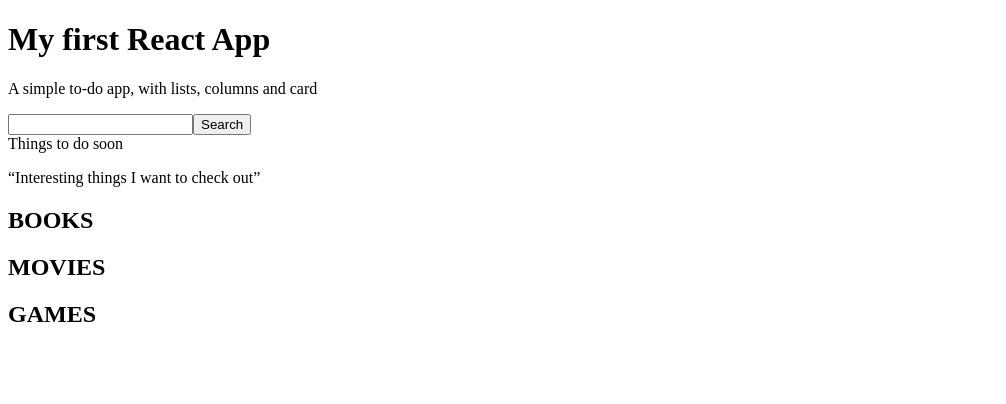
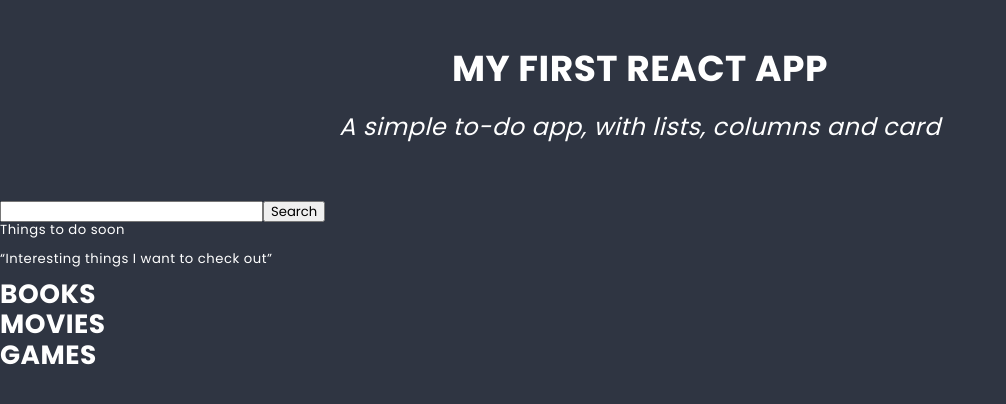
Before and after one commit to Lukasz1991PL/myreact, a JavaScript app: page / in a window 1280 px wide. Shown: the top 404 px of the page, without its empty margins (0-1006 px from the left). Built offline with nearby package versions, Linux system fonts and the light colour scheme.

Commit message:
add Hero

```diff
--- a/package.json
+++ b/package.json
@@ -9,6 +9,7 @@
     "react": "^18.2.0",
     "react-dom": "^18.2.0",
     "react-scripts": "5.0.1",
+    "sass": "^1.54.9",
     "web-vitals": "^2.1.4"
   },
   "scripts": {
--- a/src/components/hero/Hero.js
+++ b/src/components/hero/Hero.js
@@ -1,8 +1,12 @@
+import './Hero.scss';
+
 const Hero = () => {
   return (
-    <div>
-      <h1>My first React App</h1>
-      <p>A simple to-do app, with lists, columns and card</p>
+    <div className='hero'>
+      <h1 className='title'>My first React App</h1>
+      <p className='subtitle'>
+        A simple to-do app, with lists, columns and card
+      </p>
     </div>
   );
 };
--- /dev/null
+++ b/src/components/hero/Hero.scss
@@ -0,0 +1,24 @@
+@import '../../styles/settings.scss';
+
+.hero {
+  padding: $base-size;
+}
+
+.title {
+  padding: ($base-size * 3) 0;
+  text-align: center;
+  font-size: ($base-size * 3);
+  text-transform: uppercase;
+}
+
+.subtitle {
+  padding: ($base-size * 2) 0;
+  text-align: center;
+  font-size: ($base-size * 2);
+  font-style: italic;
+  font-weight: normal;
+}
+
+.title + .subtitle {
+  margin-top: (-$base-size * 3);
+}
--- a/src/index.js
+++ b/src/index.js
@@ -1,4 +1,6 @@
 import ReactDOM from 'react-dom';
 import App from './App';
+import './styles/normalize.scss';
+import './styles/global.scss';
 
 ReactDOM.render(<App />, document.querySelector('#root'));
--- /dev/null
+++ b/src/styles/global.scss
@@ -0,0 +1,23 @@
+@import './settings.scss';
+
+*, *::before, *::after {
+  box-sizing: border-box;
+}
+
+body {
+  margin: 0;
+  padding: 0;
+  background: $color-dark;
+  font-family: $font-text;
+  font-size: ($base-size * 1.1);
+  color: $color-light;
+  letter-spacing: 0.5px;
+}
+
+:global(.container) {
+  width: 90%;
+  max-width: 1400px;
+  margin: 0 auto;
+}
+
+@import "./typography.scss";
--- /dev/null
+++ b/src/styles/normalize.scss
@@ -0,0 +1,349 @@
+/*! normalize.css v8.0.1 | MIT License | github.com/necolas/normalize.css */
+
+/* Document
+   ========================================================================== */
+
+/**
+ * 1. Correct the line height in all browsers.
+ * 2. Prevent adjustments of font size after orientation changes in iOS.
+ */
+
+ html {
+  line-height: 1.15; /* 1 */
+  -webkit-text-size-adjust: 100%; /* 2 */
+}
+
+/* Sections
+   ========================================================================== */
+
+/**
+ * Remove the margin in all browsers.
+ */
+
+body {
+  margin: 0;
+}
+
+/**
+ * Render the `main` element consistently in IE.
+ */
+
+main {
+  display: block;
+}
+
+/**
+ * Correct the font size and margin on `h1` elements within `section` and
+ * `article` contexts in Chrome, Firefox, and Safari.
+ */
+
+h1 {
+  font-size: 2em;
+  margin: 0.67em 0;
+}
+
+/* Grouping content
+   ========================================================================== */
+
+/**
+ * 1. Add the correct box sizing in Firefox.
+ * 2. Show the overflow in Edge and IE.
+ */
+
+hr {
+  box-sizing: content-box; /* 1 */
+  height: 0; /* 1 */
+  overflow: visible; /* 2 */
+}
+
+/**
+ * 1. Correct the inheritance and scaling of font size in all browsers.
+ * 2. Correct the odd `em` font sizing in all browsers.
+ */
+
+pre {
+  font-family: monospace, monospace; /* 1 */
+  font-size: 1em; /* 2 */
+}
+
+/* Text-level semantics
+   ========================================================================== */
+
+/**
+ * Remove the gray background on active links in IE 10.
+ */
+
+a {
+  background-color: transparent;
+}
+
+/**
+ * 1. Remove the bottom border in Chrome 57-
+ * 2. Add the correct text decoration in Chrome, Edge, IE, Opera, and Safari.
+ */
+
+abbr[title] {
+  border-bottom: none; /* 1 */
+  text-decoration: underline; /* 2 */
+  text-decoration: underline dotted; /* 2 */
+}
+
+/**
+ * Add the correct font weight in Chrome, Edge, and Safari.
+ */
+
+b,
+strong {
+  font-weight: bolder;
+}
+
+/**
+ * 1. Correct the inheritance and scaling of font size in all browsers.
+ * 2. Correct the odd `em` font sizing in all browsers.
+ */
+
+code,
+kbd,
+samp {
+  font-family: monospace, monospace; /* 1 */
+  font-size: 1em; /* 2 */
+}
+
+/**
+ * Add the correct font size in all browsers.
+ */
+
+small {
+  font-size: 80%;
+}
+
+/**
+ * Prevent `sub` and `sup` elements from affecting the line height in
+ * all browsers.
+ */
+
+sub,
+sup {
+  font-size: 75%;
+  line-height: 0;
+  position: relative;
+  vertical-align: baseline;
+}
+
+sub {
+  bottom: -0.25em;
+}
+
+sup {
+  top: -0.5em;
+}
+
+/* Embedded content
+   ========================================================================== */
+
+/**
+ * Remove the border on images inside links in IE 10.
+ */
+
+img {
+  border-style: none;
+}
+
+/* Forms
+   ========================================================================== */
+
+/**
+ * 1. Change the font styles in all browsers.
+ * 2. Remove the margin in Firefox and Safari.
+ */
+
+button,
+input,
+optgroup,
+select,
+textarea {
+  font-family: inherit; /* 1 */
+  font-size: 100%; /* 1 */
+  line-height: 1.15; /* 1 */
+  margin: 0; /* 2 */
+}
+
+/**
+ * Show the overflow in IE.
+ * 1. Show the overflow in Edge.
+ */
+
+button,
+input { /* 1 */
+  overflow: visible;
+}
+
+/**
+ * Remove the inheritance of text transform in Edge, Firefox, and IE.
+ * 1. Remove the inheritance of text transform in Firefox.
+ */
+
+button,
+select { /* 1 */
+  text-transform: none;
+}
+
+/**
+ * Correct the inability to style clickable types in iOS and Safari.
+ */
+
+button,
+[type="button"],
+[type="reset"],
+[type="submit"] {
+  -webkit-appearance: button;
+}
+
+/**
+ * Remove the inner border and padding in Firefox.
+ */
+
+button::-moz-focus-inner,
+[type="button"]::-moz-focus-inner,
+[type="reset"]::-moz-focus-inner,
+[type="submit"]::-moz-focus-inner {
+  border-style: none;
+  padding: 0;
+}
+
+/**
+ * Restore the focus styles unset by the previous rule.
+ */
+
+button:-moz-focusring,
+[type="button"]:-moz-focusring,
+[type="reset"]:-moz-focusring,
+[type="submit"]:-moz-focusring {
+  outline: 1px dotted ButtonText;
+}
+
+/**
+ * Correct the padding in Firefox.
+ */
+
+fieldset {
+  padding: 0.35em 0.75em 0.625em;
+}
+
+/**
+ * 1. Correct the text wrapping in Edge and IE.
+ * 2. Correct the color inheritance from `fieldset` elements in IE.
+ * 3. Remove the padding so developers are not caught out when they zero out
+ *    `fieldset` elements in all browsers.
+ */
+
+legend {
+  box-sizing: border-box; /* 1 */
+  color: inherit; /* 2 */
+  display: table; /* 1 */
+  max-width: 100%; /* 1 */
+  padding: 0; /* 3 */
+  white-space: normal; /* 1 */
+}
+
+/**
+ * Add the correct vertical alignment in Chrome, Firefox, and Opera.
+ */
+
+progress {
+  vertical-align: baseline;
+}
+
+/**
+ * Remove the default vertical scrollbar in IE 10+.
+ */
+
+textarea {
+  overflow: auto;
+}
+
+/**
+ * 1. Add the correct box sizing in IE 10.
+ * 2. Remove the padding in IE 10.
+ */
+
+[type="checkbox"],
+[type="radio"] {
+  box-sizing: border-box; /* 1 */
+  padding: 0; /* 2 */
+}
+
+/**
+ * Correct the cursor style of increment and decrement buttons in Chrome.
+ */
+
+[type="number"]::-webkit-inner-spin-button,
+[type="number"]::-webkit-outer-spin-button {
+  height: auto;
+}
+
+/**
+ * 1. Correct the odd appearance in Chrome and Safari.
+ * 2. Correct the outline style in Safari.
+ */
+
+[type="search"] {
+  -webkit-appearance: textfield; /* 1 */
+  outline-offset: -2px; /* 2 */
+}
+
+/**
+ * Remove the inner padding in Chrome and Safari on macOS.
+ */
+
+[type="search"]::-webkit-search-decoration {
+  -webkit-appearance: none;
+}
+
+/**
+ * 1. Correct the inability to style clickable types in iOS and Safari.
+ * 2. Change font properties to `inherit` in Safari.
+ */
+
+::-webkit-file-upload-button {
+  -webkit-appearance: button; /* 1 */
+  font: inherit; /* 2 */
+}
+
+/* Interactive
+   ========================================================================== */
+
+/*
+ * Add the correct display in Edge, IE 10+, and Firefox.
+ */
+
+details {
+  display: block;
+}
+
+/*
+ * Add the correct display in all browsers.
+ */
+
+summary {
+  display: list-item;
+}
+
+/* Misc
+   ========================================================================== */
+
+/**
+ * Add the correct display in IE 10+.
+ */
+
+template {
+  display: none;
+}
+
+/**
+ * Add the correct display in IE 10.
+ */
+
+[hidden] {
+  display: none;
+}
--- /dev/null
+++ b/src/styles/settings.scss
@@ -0,0 +1,10 @@
+$color-light: #fff;
+$color-dark: #2f3542;
+$color-success: #26de81;
+$color-warning: #e1644e;
+
+$font-text: 'Poppins', sans-serif;
+
+$radius: 5px;
+$base-size: 12px;
+$transition: all 0.5s;
--- /dev/null
+++ b/src/styles/typography.scss
@@ -0,0 +1,6 @@
+@import './settings.scss';
+@import url('https://fonts.googleapis.com/css?family=Poppins:400,700');
+
+h1, h2, h3, h4, h5, h6 {
+  margin: 0;
+}
```
Also changed, not shown: 1 other file (tests, documents, lock files or other folders).
